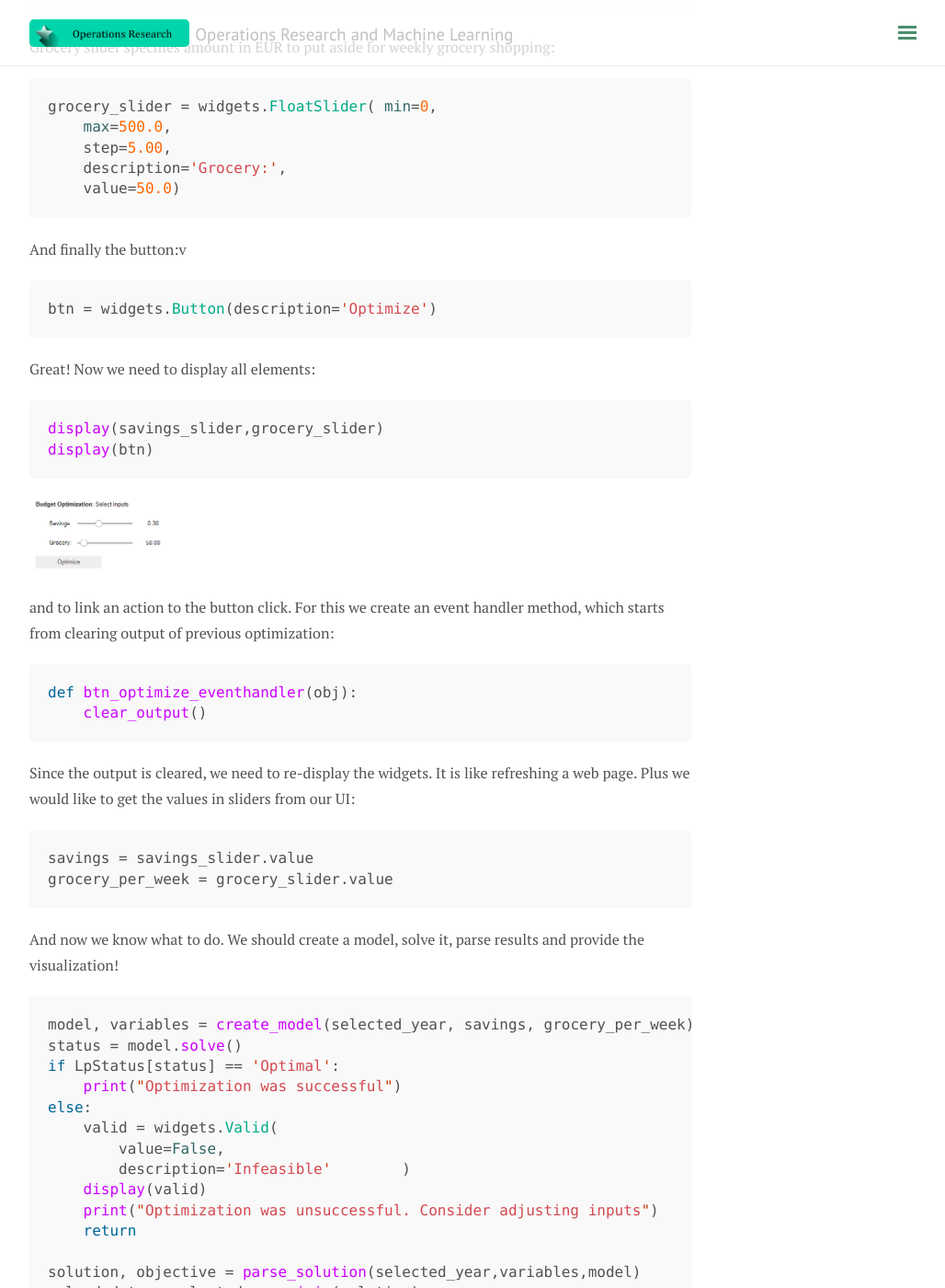
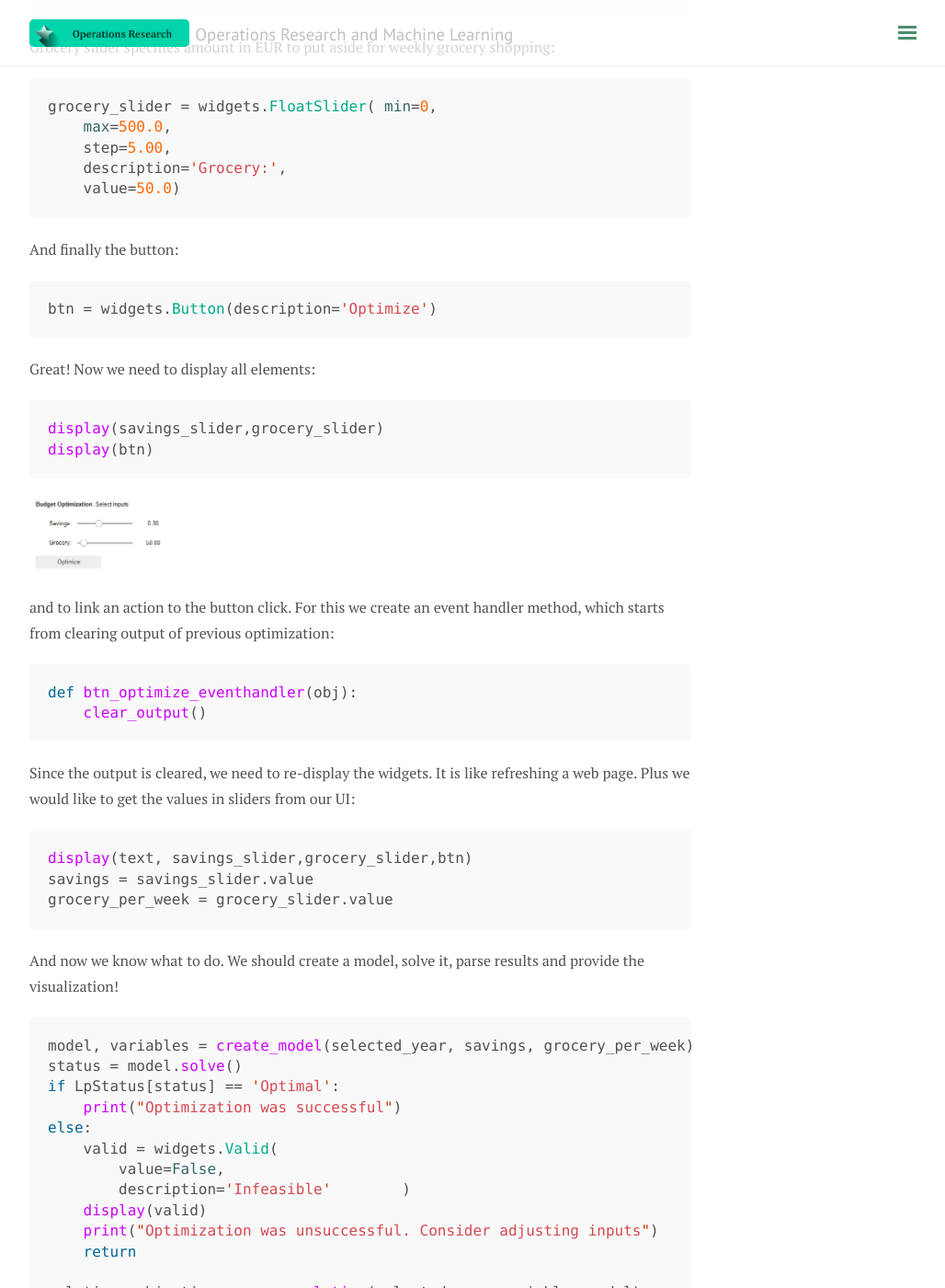
Before and after one commit to nonvisual/nonvisual.github.io, a Jekyll site: the page built from _posts/2020-12-10-budget-go-live.md, in a window 1280 px wide and 1400 px high, scrolled down 1276 px. Shown: the whole window at 92% size, without its empty margins (248-1276 px from the left). Built offline with Jekyll 4.4.1, drawn with Linux system fonts in a browser that asks for light colours; nearby versions of some CDN libraries.

Commit message:
Minor text corrections for budget-go-live

````diff
--- a/_posts/2020-12-10-budget-go-live.md
+++ b/_posts/2020-12-10-budget-go-live.md
@@ -48,7 +48,7 @@ grocery_slider = widgets.FloatSlider( min=0,
     value=50.0)
 ```
 
-And finally the button:v
+And finally the button:
 ```python
 btn = widgets.Button(description='Optimize')
 ```
@@ -68,6 +68,7 @@ def btn_optimize_eventhandler(obj):
 ```
 Since the output is cleared, we need to re-display the widgets. It is like refreshing a web page. Plus we would like to get the values in sliders from our UI:
 ```python
+display(text, savings_slider,grocery_slider,btn)
 savings = savings_slider.value
 grocery_per_week = grocery_slider.value
 ```
````
